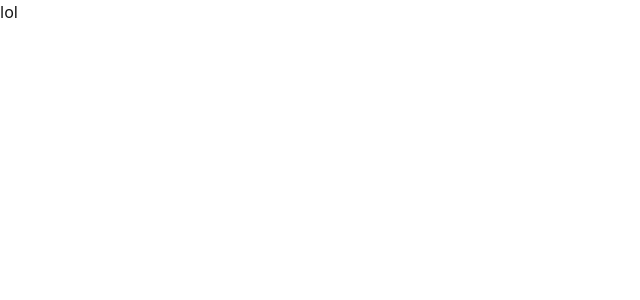
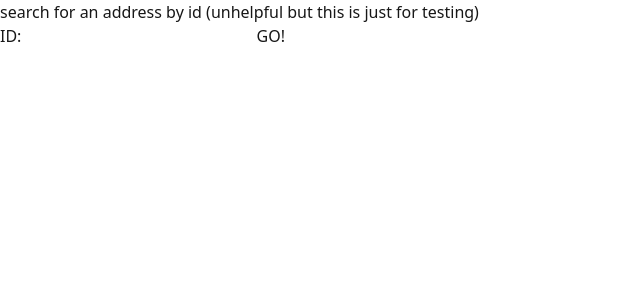
Before and after one commit to CanopusFalling/OSM-Address-Audit, a Next.js app: page / in a window 1280 px wide. Shown: the top 300 px of the page, without its empty margins (0-640 px from the left). Built offline with nearby package versions, Linux system fonts and the light colour scheme.

Commit message:
Very basic barebones way to search the database, will need to include postcode grouping and then sorting in future.

```diff
--- a/app/[table]/page.tsx
+++ /dev/null
@@ -1,12 +0,0 @@
-import getData from "../data/getData";
-
-export default async function TablePage({
-  params,
-}: {
-  params: Promise<{ table: string }>;
-}) {
-  const { table } = await params;
-  const reqRes = await getData(table);
-
-  return <div>{JSON.stringify(reqRes.results, null, 2)}</div>;
-}
--- /dev/null
+++ b/app/address/[addressID]/page.tsx
@@ -0,0 +1,20 @@
+import getAddress from "@/app/data/getAddress";
+
+export default async function AddressPage({
+  params,
+}: {
+  params: Promise<{ addressID: string }>;
+}) {
+  const { addressID } = await params;
+  const addressInfo = await getAddress(Number(addressID));
+
+  return (
+    <div>
+      <h1>{addressInfo["raw_address"] as string}</h1>
+
+      <h2>Raw Data:</h2>
+
+      <p>{JSON.stringify(addressInfo)}</p>
+    </div>
+  );
+}
--- /dev/null
+++ b/app/data/getAddress.ts
@@ -0,0 +1,11 @@
+import "server-only";
+
+import { getCloudflareContext } from "@opennextjs/cloudflare";
+
+export default async function getAddress(id: number) {
+  const db = (await getCloudflareContext({ async: true })).env.DB;
+
+  const stmt = db.prepare(`SELECT * FROM addresses WHERE rowid = ${id}`);
+  const result = (await stmt.run()).results[0];
+  return result;
+}
--- a/app/page.tsx
+++ b/app/page.tsx
@@ -1,3 +1,21 @@
-export default function Home() {
-  return <div>lol</div>;
+import { redirect } from "next/navigation";
+
+export const dynamic = "force-dynamic";
+
+export default async function Home() {
+  async function search(formData: FormData) {
+    "use server";
+    redirect(`/address/${formData.get("address_id")}`);
+  }
+
+  return (
+    <div>
+      search for an address by id (unhelpful but this is just for testing)
+      <form action={search}>
+        <label>ID: </label>
+        <input type="text" name="address_id" />
+        <button type="submit">GO!</button>
+      </form>
+    </div>
+  );
 }
--- a/next.config.ts
+++ b/next.config.ts
@@ -8,4 +8,7 @@ export default nextConfig;
 
 // added by create cloudflare to enable calling `getCloudflareContext()` in `next dev`
 import { initOpenNextCloudflareForDev } from "@opennextjs/cloudflare";
-initOpenNextCloudflareForDev();
+initOpenNextCloudflareForDev({
+  //@ts-expect-error
+  experimental: { remoteBindings: true },
+});
```
Also changed, not shown: 1 other file (tests, documents, lock files or other folders).
